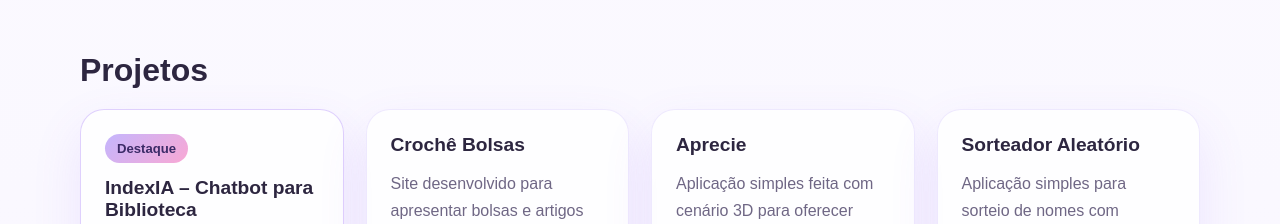
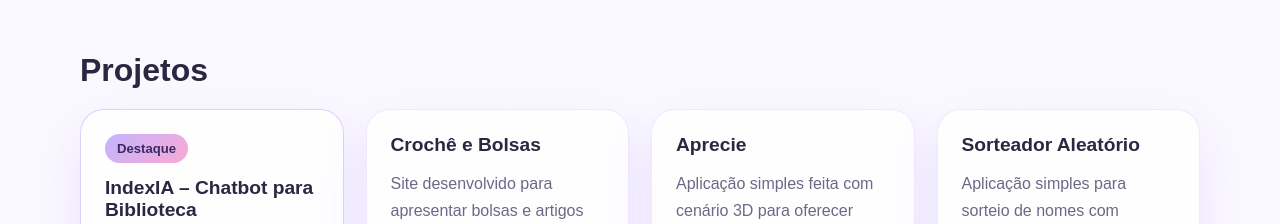
Before and after one commit to haniellymarquesdeveloper-web/Portfolio, a React (Vite) app: page / in a window 1280 px wide. Shown: the part 960-1184 px from the top of the page. Built offline with nearby package versions, Linux system fonts and the light colour scheme.

Commit message:
fix: corrigindo título do projeto: Croche e Bolsas

```diff
--- a/src/App.jsx
+++ b/src/App.jsx
@@ -98,7 +98,7 @@ export default function App() {
             </div>
 
             <div className="project-card">
-              <h3>Crochê Bolsas</h3>
+              <h3>Crochê e Bolsas</h3>
 
               <p>
                 Site desenvolvido para apresentar bolsas e artigos artesanais de
```
